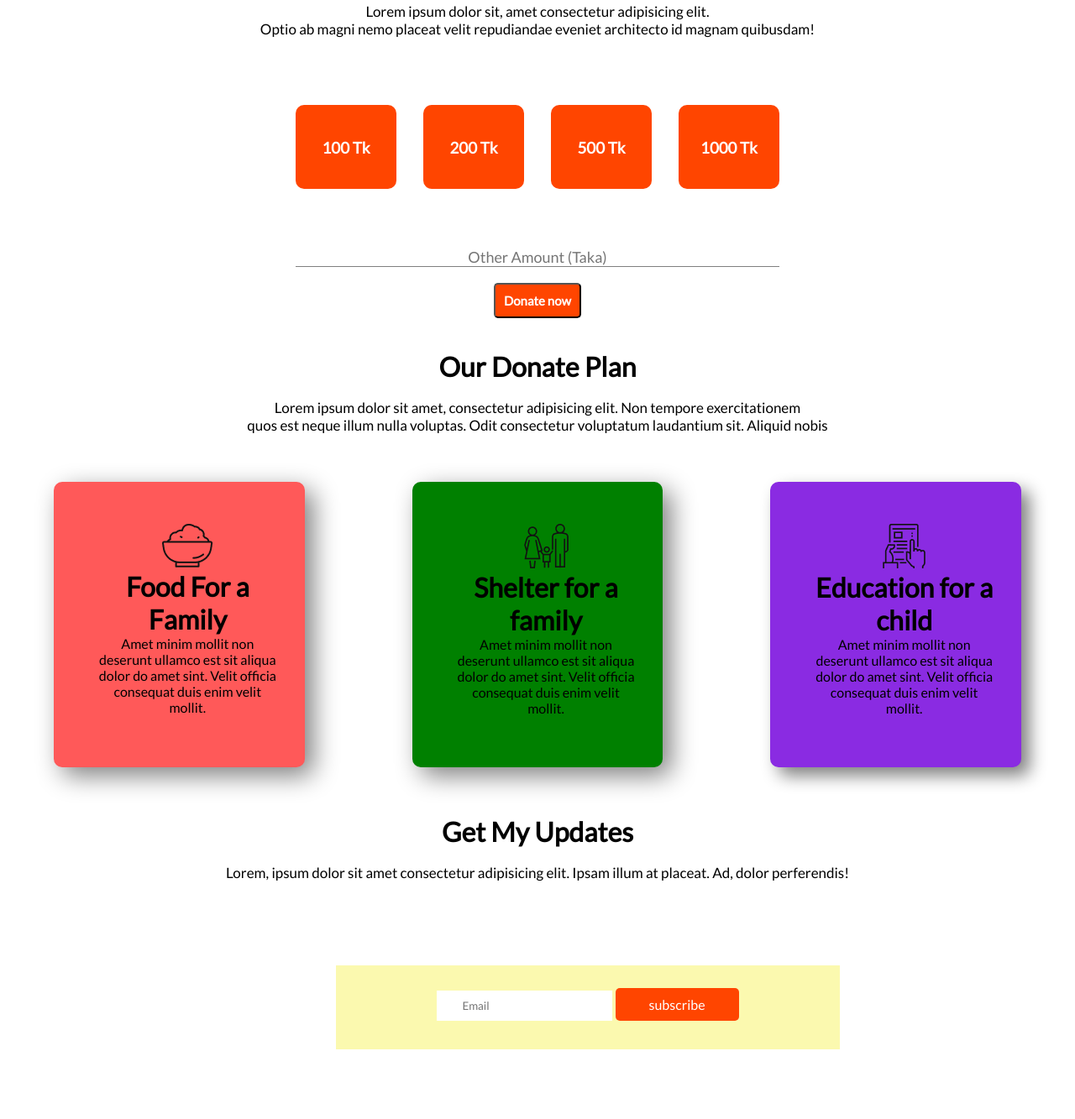
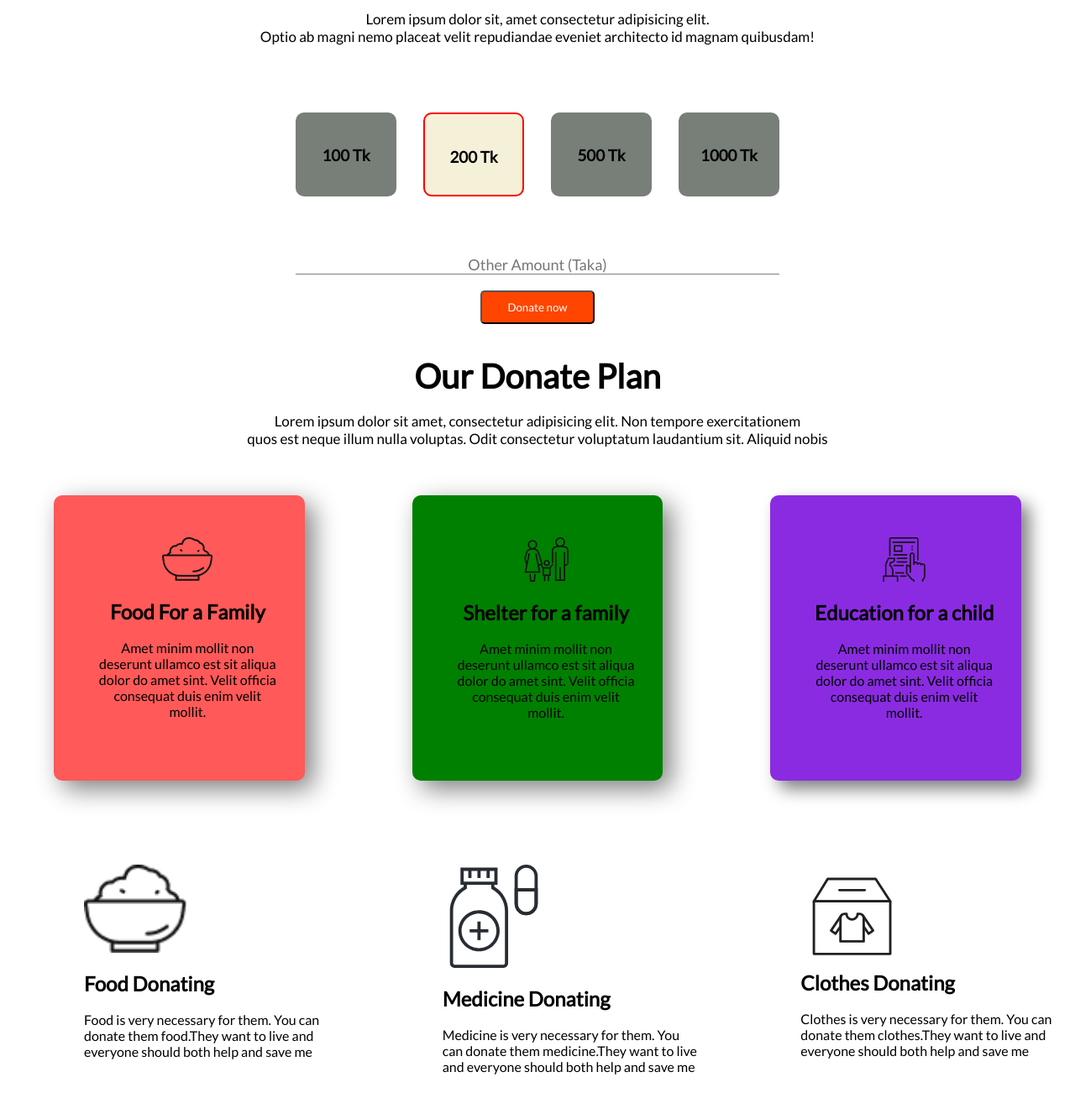
Before and after one commit to imam-hossain-wd/my-first-website, a plain HTML site: page index.html in a window 1280 px wide. Shown: the part 493-1826 px from the top of the page at 84% size. Drawn offline with Linux system fonts and the light colour scheme.

Commit message:
final update

```diff
--- a/index.html
+++ b/index.html
@@ -12,7 +12,7 @@
         <title>My First Website</title>
 </head>
 <body>
-    <div class="banner">
+    <section class="banner">
         <div class="banner-description">
 
         <h1 class="heading">Let’s Help Those Who Are
@@ -20,33 +20,33 @@
 
             <p >Lorem ipsum dolor sit amet consectetur adipisicing elit. <br> Dolores, error facilis et totam alias numquam nobis accusamus expedita nostrum <br> rerum? Vel quas maxime praesentium officia  <br> assumenda consectetur tempore suscipit culpa.</p> <br> <br>
 
-            <a class="first-ancor" target="_blank" href="#">Donate Now</a>
+            <a class="ancor-button-design" target="_blank" href="#">Donate Now</a>
          </div>
 
-  </div>
+  </section>
   <br><br>
 
             <h1 class="heading">Donate Today</h1> <br>
             <p class="para">Lorem ipsum dolor sit, amet consectetur adipisicing elit. <br> Optio ab magni nemo placeat velit repudiandae eveniet architecto id magnam quibusdam!</p>
 
 
-  <div class="second-section">
-            <div class="first-item">
+  <section class="second-section">
+            <div class="second-section-item">
                 <h3>100 Tk</h3>
             </div>
-            <div class="first-item">
+            <div class="second-section-item border">
                 <h3>200 Tk</h3>
             </div>
-            <div class="first-item">
+            <div class="second-section-item">
                 <h3>500 Tk</h3>
             </div>
-            <div class="first-item">
+            <div class="second-section-item">
                 <h3>1000 Tk</h3>
             </div>
-    </div>
+    </section>
         <div class="amount">
             <input class="input" type="text" placeholder="Other Amount (Taka)" > <br> <br>
-            <button class="btn">Donate now</button>
+            <button class="ancor-button-design">Donate now</button>
         </div> <br><br>
 
         <div class="donate-heading">
@@ -54,10 +54,10 @@
         <p class="para">Lorem ipsum dolor sit amet, consectetur adipisicing elit. Non tempore exercitationem <br> quos est neque illum nulla voluptas. Odit consectetur voluptatum laudantium sit. Aliquid nobis </p>
         </div> <br><br> <br>
 
-    <div class="card-item">
+    <section class="card-item">
         <div class=" card card1">
-            <img class="image-icon" src="./icons/food.png" alt="">
-            <h1>Food For a Family</h1>
+            <img class="image-icon" src="./icons/food.png" alt=""> <br> <br>
+            <h1>Food For a Family</h1> <br>
             <p>Amet minim mollit non deserunt
                 ullamco est sit aliqua dolor do amet
                 sint. Velit officia consequat duis enim
@@ -65,8 +65,8 @@
 
         </div>
         <div class="card card2">
-            <img class="image-icon" src="./icons/shelter.png" alt="">
-            <h1>Shelter for a family</h1>
+            <img class="image-icon" src="./icons/shelter.png" alt=""> <br> <br>
+            <h1>Shelter for a family</h1> <br>
             <p>Amet minim mollit non deserunt
                 ullamco est sit aliqua dolor do amet
                 sint. Velit officia consequat duis enim
@@ -74,15 +74,43 @@
 
         </div>
         <div class="card card3">
-            <img class="image-icon" src="./icons/Frame-1.png" alt="">
-            <h1>Education for a child</h1>
+            <img class="image-icon" src="./icons/Frame-1.png" alt=""> <br> <br>
+            <h1>Education for a child</h1> <br>
             <p>Amet minim mollit non deserunt
                 ullamco est sit aliqua dolor do amet
                 sint. Velit officia consequat duis enim
                 velit mollit.</p>
 
         </div>
-    </div>
+    </section>
+
+
+    <section class="donating">
+        <div class="donating-item">
+            <img class="donate-img" src="./icons/food.png" alt=""> <br> <br>
+            <h1>Food Donating</h1> <br>
+            <p>Food is very necessary for them.
+                You can donate them food.They want to live and everyone should
+            both help and save me </p>
+        </div>
+        <div class="donating-item">
+            <img class="donate-img" src="./icons/medicine.svg" alt=""> <br> <br>
+            <h1>Medicine Donating</h1> <br>
+            <p>Medicine is very necessary for them.
+                You can donate them medicine.They want to live and everyone should
+                both help and save me </p>
+        </div>
+        <div class="donating-item">
+            <img class="donate-img" src="./icons/clothes.svg" alt="">
+            <h1>Clothes Donating</h1> <br>
+            <P> Clothes is very necessary for them.
+                You can donate them clothes.They want to live and everyone should
+                both help and save me </p>
+        </div>
+
+
+    </section>
+
 
 
 
@@ -93,7 +121,7 @@
     <div class="section5">
         <div class="email">
             <input type="Email"  id="email-input" placeholder="Email">
-        <a class="ancor2" target="_blank" href="#" >subscribe</a>
+        <a class="ancor-button-design" target="_blank" href="#" >subscribe</a>
         </div>
     </div>
 
--- a/style.css
+++ b/style.css
@@ -17,26 +17,24 @@
     margin-bottom: 100px;
     color:white;
     position:absolute;
-    top:25%;
-    left:30%;
+    top:15%;
+    left:25%;
 }
-.first-ancor{
+
+.ancor-button-design{
+    color:white;
+    background-color:orangered;
+    padding: 10px 30px;
     text-decoration: none;
-    padding:10px;
-    color:#fff;
-    background-color:orangered;
-
+    border-radius:5px;
+    font-weight:700px;
 
 }
 
 
-
-
-
-
-
 .heading{
     text-align: center;
+    font-size:40px;
 
 }
 .para{
@@ -45,31 +43,26 @@
     justify-content: center;
 }
 
-
-.ancor-design{
-    margin-top:20px;
-    text-decoration: none;
-    background-color: orangered;
-    color:white;
-    padding:10px
-
-}
 .second-heading{
     text-align: center;
 }
-.first-item{
+.second-section-item{
     width:120px;
     height:100px;
-    background-color: orangered;
+    background-color: rgb(120, 126, 120);
     text-align: center;
     padding: 10px;
-    color:white;
+    color:black;
     border-radius:10px;
 
 
 }
+.border{
+    border:2px solid red;
+    background-color: #f5f1d9;
+}
 
-.first-item h3{
+.second-section-item h3{
     margin-top:30px;
 
 }
@@ -94,14 +87,9 @@
 .amount{
     text-align: center;
 }
-.btn{
-    background-color:orangered;
-    padding:10px;
-    color:white;
-    border-radius: 5px;
-    font-size:15px;
-    font-weight:bold;
-}
+
+
+
 
 
 .card{
@@ -147,36 +135,44 @@
     width:70%;
     padding: 20px;;
 }
-.section4{
-    margin-top:100px;
+
+.donating{
     display: flex;
     justify-content: space-evenly;
 }
+
+.donating-item{
+    width:30%;
+    margin: 100px 20px 50px 100px;
+}
+
+.donate-img{
+    width:40%;
+}
+
+
 .section5{
 
-    margin-left:400px;
+    margin-left:380px;
     text-align: center;
     background-color:#FBF9AF;
-    width:600px;
-    height:100px;
+    width:50%;
+    height:130px;
     padding:30px;
     margin-top:100px;
+    border-radius:5px;
 }
 #email-input{
+    width:40%;
+    height:40px;
     border:none;
     padding: 10px 30px;
+    margin-top:18px;
+    border-radius:5px;
 
 
 }
-.ancor2{
-    color:white;
-    background-color:orangered;
-    padding: 10px 40px;
-    text-decoration: none;
-    border-radius:5px;
-    font-weight:700px;
 
-}
 .footer{
     margin-top:100px;
     background-color:black;
```
